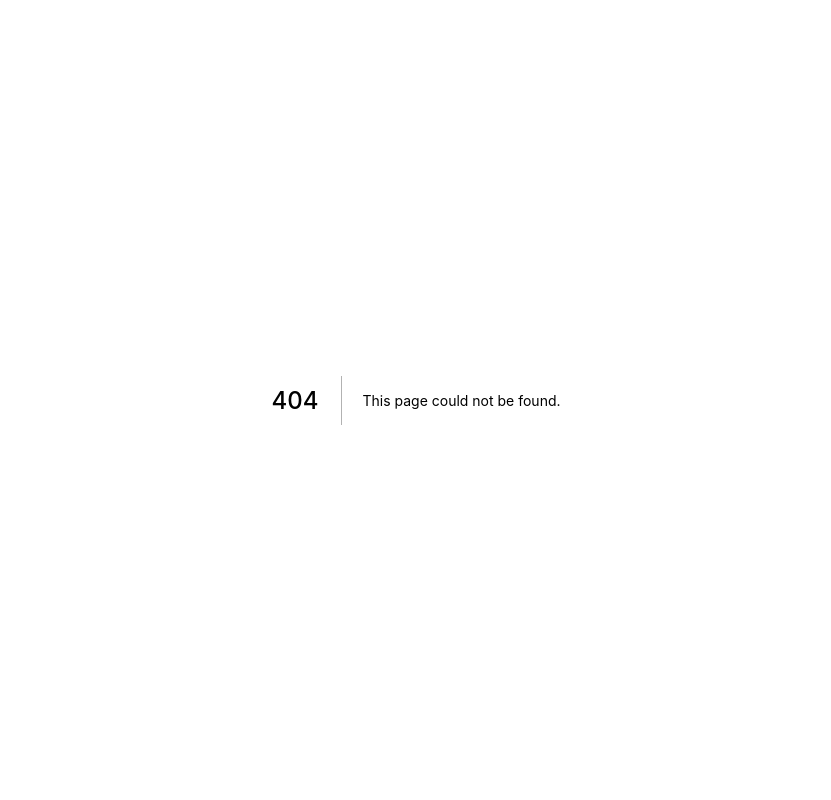
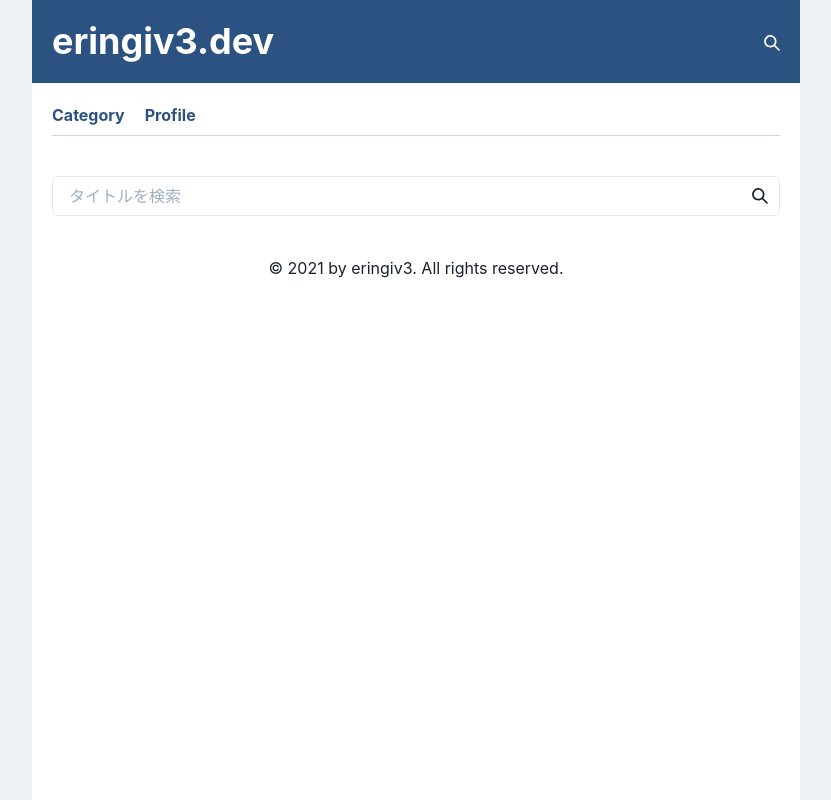
Before and after one commit to EringiV3/devBlog_V2, a Next.js app: page /search in a window 1280 px wide. Before the commit this address had no page. Shown: the whole page, without its empty margins (224-1055 px from the left). Built offline with nearby package versions, Linux system fonts and the light colour scheme.

Commit message:
UI実装

```diff
--- a/package.json
+++ b/package.json
@@ -9,6 +9,7 @@
     "lint": "next lint"
   },
   "dependencies": {
+    "@chakra-ui/icons": "^1.0.15",
     "@chakra-ui/react": "^1.6.8",
     "@emotion/react": "^11",
     "@emotion/styled": "^11",
--- a/src/components/Layout.tsx
+++ b/src/components/Layout.tsx
@@ -1,3 +1,4 @@
+import { SearchIcon } from '@chakra-ui/icons';
 import { Box, Container, Flex, Heading, Link } from '@chakra-ui/react';
 import NextLink from 'next/link';
 
@@ -10,13 +11,23 @@ const Layout: React.FC = ({ children }) => {
         minHeight="100vh"
         padding="0"
       >
-        <Box backgroundColor="blue.700" padding="5">
+        <Flex
+          backgroundColor="blue.700"
+          padding="5"
+          justifyContent="space-between"
+          alignItems="center"
+        >
           <NextLink href="/">
             <Link color="white" display="inline-block">
               <Heading>eringiv3.dev</Heading>
             </Link>
           </NextLink>
-        </Box>
+          <NextLink href="/search">
+            <Link display="inline-block">
+              <SearchIcon color="white" />
+            </Link>
+          </NextLink>
+        </Flex>
         <Flex
           alignItems="center"
           color="blue.700"
--- /dev/null
+++ b/src/pages/search.tsx
@@ -0,0 +1,29 @@
+import { SearchIcon } from '@chakra-ui/icons';
+import { Input, InputGroup, InputRightElement } from '@chakra-ui/react';
+import { NextPage } from 'next';
+import React, { useState } from 'react';
+import Layout from '../components/Layout';
+
+const Search: NextPage = () => {
+  const [value, setValue] = useState('');
+  const handleChange = (e: React.ChangeEvent<HTMLInputElement>) => {
+    setValue(e.target.value);
+  };
+  console.log({ value });
+  return (
+    <Layout>
+      <InputGroup>
+        <Input
+          placeholder="タイトルを検索"
+          value={value}
+          onChange={handleChange}
+        />
+        <InputRightElement>
+          <SearchIcon />
+        </InputRightElement>
+      </InputGroup>
+    </Layout>
+  );
+};
+
+export default Search;
```
Also changed, not shown: 1 other file (tests, documents, lock files or other folders).
